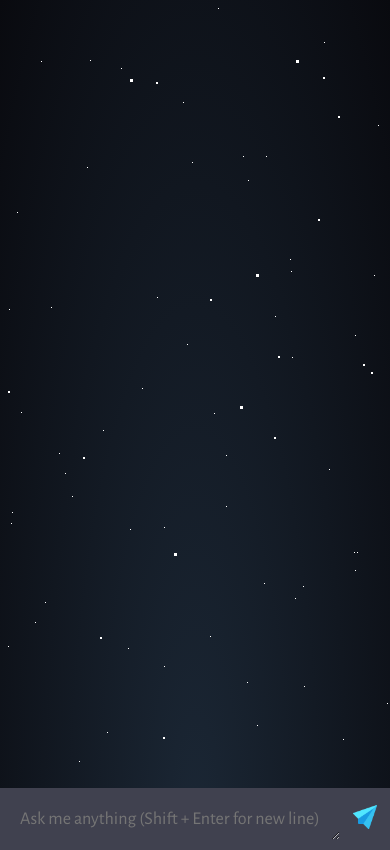
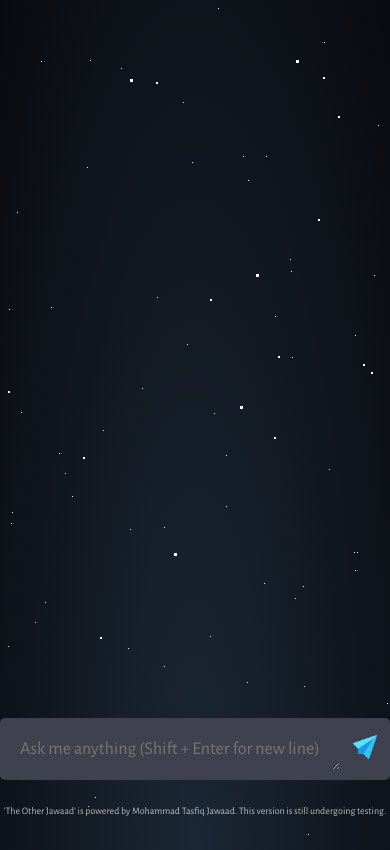
Before and after one commit to Tasfiq-Jawaad/TheOtherJawaad, a website built with Vite: page client/chat.html in a window 390 px wide. Built offline with nearby package versions, Linux system fonts and the light colour scheme.

Commit message:
Trying codex

```diff
--- a/client/chat.html
+++ b/client/chat.html
@@ -3,7 +3,7 @@
 
 <head>
   <meta charset="UTF-8" />
-  <link rel="icon" type="image/svg+xml" href="/favicon.png" />
+  <link rel="icon" type="image" href="./assets/bot.png" />
   <meta name="viewport" content="width=device-width, initial-scale=1.0" />
   <title>The Other Jawaad - Your AI</title>
   <link rel="stylesheet" href="style.css">
@@ -21,6 +21,11 @@
       <textarea name="prompt" rows="1" cols="1" placeholder="Ask me anything (Shift + Enter for new line)"></textarea>
       <button type="submit"><img src="./assets/send.png"></button>
     </form>
+    <div id="info">
+      <p>
+        'The Other Jawaad' is powered by Mohammad Tasfiq Jawaad. This version is still undergoing testing.
+      </p>
+    </div>
   </div>
   <script type="module" src="script.js"></script>
 </body>
--- a/client/homePage.css
+++ b/client/homePage.css
@@ -14,6 +14,7 @@ html {
     /* font-family: ; */
     font-weight: 300;
     font-size: 50px;
+    font-family: cursive;
     letter-spacing: 10px;
     margin-top: -60px;
     padding-left: 10px;
--- a/client/script.js
+++ b/client/script.js
@@ -1,5 +1,5 @@
-import bot from "./assets/bot.png";
-import user from "./assets/user.svg";
+// import bot from "./assets/bot.png";
+// import user from "./assets/user.svg";
 
 const form = document.querySelector('form');
 const chatContainer = document.querySelector('#chat_container');
@@ -46,7 +46,7 @@ function chatStripe(isAI, value, uniqueId) {
         <div class="chat">
           <div class="profile">
             <img
-              src="${isAI ? bot : user}"
+              src="${isAI ? "./assets/bot.png" : "./assets/user.svg"}"
               alt="${isAI ? 'Bot' : 'User'}"
             />
           </div>
@@ -78,7 +78,7 @@ const handleSubmit = async (event) => {
 
   // Fetch data from server and type bot's response
 
-  const response = await fetch('http://localhost:5000/', {
+  const response = await fetch('https://the-other-jawaad.onrender.com', {
     method: 'POST',
     headers: {
       'Content-Type': 'application/json'
--- a/client/style.css
+++ b/client/style.css
@@ -8,7 +8,6 @@
 }
 
 html {
-    height: 100%;
     overflow: hidden;
 }
 
@@ -74,13 +73,15 @@ button {
 form {
     width: 100%;
     max-width: 1280px;
-    margin: 0 auto;
+    margin: 0px auto 0px auto;
     padding: 10px;
     background: #40414F;
 
     display: flex;
     flex-direction: row;
     gap: 10px;
+
+    border-radius: 5px;
 }
 
 form img {
@@ -343,3 +344,33 @@ form img {
         659px 1860px #fff, 388px 1412px #fff, 1212px 458px #fff, 755px 1468px #fff,
         696px 1654px #fff, 1144px 60px #fff;
 }
+
+#info {
+    width: 100%;
+    height: 50px;
+    text-align: center;
+    padding: 15px 0;
+    color: white;
+    opacity: 70%;
+}
+
+@media screen and (max-width: 576px) {
+    #info {
+        font-size: 10px;
+        margin: 10px 0;
+    }
+
+    form {
+        width: 100%;
+        max-width: 1280px;
+        margin: 0px auto 0px auto;
+        padding: 10px;
+        background: #40414F;
+
+        display: flex;
+        flex-direction: row;
+        gap: 10px;
+
+        border-radius: 5px;
+    }
+}
--- a/server/server.js
+++ b/server/server.js
@@ -26,7 +26,7 @@ app.post('/', async (req, res) => {
         const prompt = req.body.prompt;
 
         const response = await openai.createCompletion({
-            model: "text-davinci-003",
+            model: "code-davinci-002",
             prompt: `${prompt}`,
             temperature: 0.0,
             max_tokens: 3000,
```
Also changed, not shown: client/index.html (+3 -1 lines).
